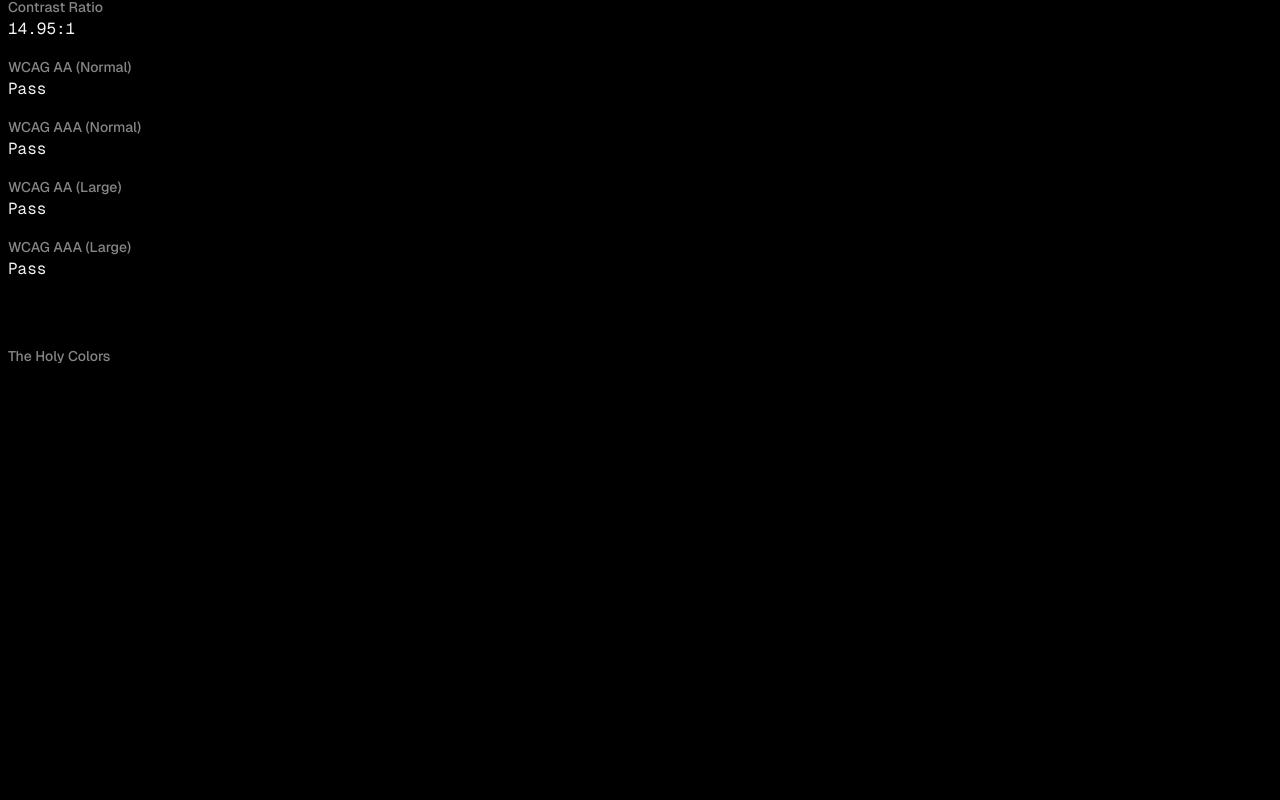
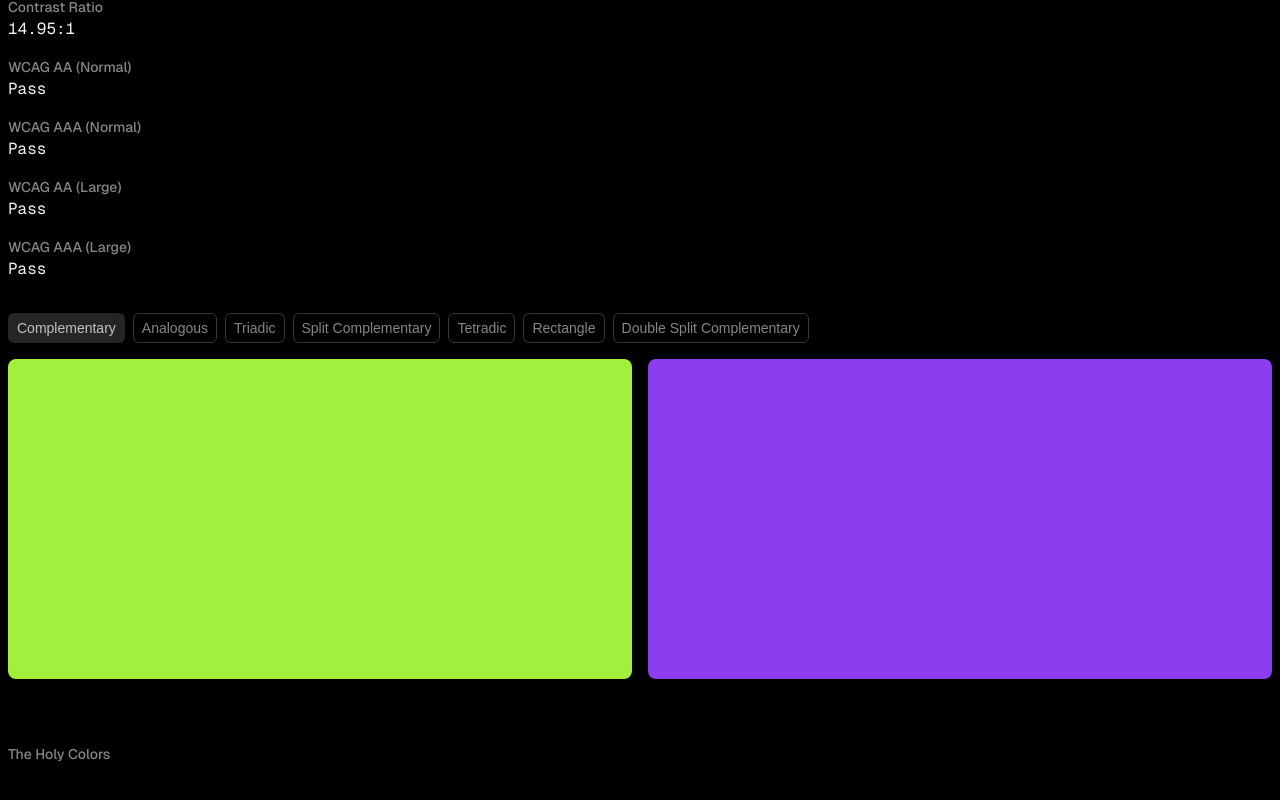
Before and after one commit to r-sp/priest, a Next.js app: page /color in a window 1280 px wide. Shown: the part 1205-2005 px from the top of the page. Before the commit the page ends 1619 px from the top, so only its background shows below. Built offline with nearby package versions, Linux system fonts and the light colour scheme.

Commit message:
add custom color harmony as related color

```diff
--- a/src/components/color/detail.tsx
+++ b/src/components/color/detail.tsx
@@ -2,7 +2,9 @@
 
 import { useState } from "react";
 import { type ColorConverter, stringifyHsl, stringifyRgb } from "~/lib/utils";
-import { useColorProvider } from "./provider";
+import type { AnyColor, HarmonyColor } from "~/lib/types";
+import { useColorProvider, useColorStore } from "./provider";
+import Link from "next/link";
 import clsx from "clsx";
 
 export default function ColorDetail(props: { hex?: string | undefined }) {
@@ -17,6 +19,7 @@ export default function ColorDetail(props: { hex?: string | undefined }) {
     <div className="grid gap-8 px-2 py-4 xl:mx-auto xl:max-w-screen-xl" role="none">
       <ColorConversion hex={colorHex} color={colorDisplay} />
       <ColorAnalysis rgb={stringifyRgb(colorRgb)} color={colorDisplay} />
+      <ColorHarmony color={colorDisplay} convert={convert} />
     </div>
   );
 }
@@ -148,3 +151,177 @@ function ColorAnalysis({ rgb, color }: { rgb: string; color: ColorConverter }) {
     </div>
   );
 }
+
+function ColorHarmony({ color, convert }: { color: ColorConverter; convert: (newColor: AnyColor) => ColorConverter }) {
+  const store = useColorStore((state) => state);
+
+  const hsl = color.toHsl();
+  const baseHue = hsl.h;
+
+  const hue = (deg: number) => {
+    const angle = Math.round(deg + baseHue);
+
+    return ((angle % 360) + 360) % 360;
+  };
+
+  const hueShift = (harmonies: number[]) =>
+    harmonies.map((c) => {
+      const newColor = convert({ ...hsl, h: c });
+
+      return { hex: newColor.toHex(), rgb: newColor.toRgb() };
+    });
+
+  const [harmonyType, setHarmonyType] = useState<HarmonyColor>(store.harmony);
+
+  const harmony = () => {
+    switch (harmonyType) {
+      case "complementary":
+        return hueShift([baseHue, hue(180)]);
+        break;
+      case "analogous":
+        return hueShift([hue(-30), baseHue, hue(30)]);
+        break;
+      case "triadic":
+        return hueShift([baseHue, hue(120), hue(240)]);
+        break;
+      case "split-complementary":
+        return hueShift([baseHue, hue(150), hue(210)]);
+        break;
+      case "tetradic":
+        return hueShift([baseHue, hue(90), hue(180), hue(270)]);
+        break;
+      case "rectangle":
+        return hueShift([baseHue, hue(60), hue(180), hue(240)]);
+        break;
+      case "double-split-complementary":
+        return hueShift([hue(-30), baseHue, hue(30), hue(150), hue(210)]);
+        break;
+    }
+  };
+
+  const updateSection = (type: HarmonyColor) => {
+    setHarmonyType(type);
+    store.setHarmony(type);
+  };
+
+  return (
+    <aside aria-label="color harmony" className="grid gap-4">
+      <nav aria-label="color combinations" className="flex flex-wrap gap-2">
+        <button
+          className={clsx(
+            harmonyType === "complementary"
+              ? "bg-holy-800 text-holy-200"
+              : "border-holy-700 text-holy-400 hover:bg-holy-800 focus:bg-holy-800 active:border-holy-600 active:bg-holy-700",
+            "rounded-md px-2 py-1 text-sm font-normal",
+          )}
+          onClick={() => updateSection("complementary")}
+        >
+          <span>Complementary</span>
+        </button>
+        <button
+          className={clsx(
+            harmonyType === "analogous"
+              ? "bg-holy-800 text-holy-200"
+              : "border-holy-700 text-holy-400 hover:bg-holy-800 focus:bg-holy-800 active:border-holy-600 active:bg-holy-700",
+            "rounded-md px-2 py-1 text-sm font-normal",
+          )}
+          onClick={() => updateSection("analogous")}
+        >
+          <span>Analogous</span>
+        </button>
+        <button
+          className={clsx(
+            harmonyType === "triadic"
+              ? "bg-holy-800 text-holy-200"
+              : "border-holy-700 text-holy-400 hover:bg-holy-800 focus:bg-holy-800 active:border-holy-600 active:bg-holy-700",
+            "rounded-md px-2 py-1 text-sm font-normal",
+          )}
+          onClick={() => updateSection("triadic")}
+        >
+          <span>Triadic</span>
+        </button>
+        <button
+          className={clsx(
+            harmonyType === "split-complementary"
+              ? "bg-holy-800 text-holy-200"
+              : "border-holy-700 text-holy-400 hover:bg-holy-800 focus:bg-holy-800 active:border-holy-600 active:bg-holy-700",
+            "rounded-md px-2 py-1 text-sm font-normal",
+          )}
+          onClick={() => updateSection("split-complementary")}
+        >
+          <span>Split Complementary</span>
+        </button>
+        <button
+          className={clsx(
+            harmonyType === "tetradic"
+              ? "bg-holy-800 text-holy-200"
+              : "border-holy-700 text-holy-400 hover:bg-holy-800 focus:bg-holy-800 active:border-holy-600 active:bg-holy-700",
+            "rounded-md px-2 py-1 text-sm font-normal",
+          )}
+          onClick={() => updateSection("tetradic")}
+        >
+          <span>Tetradic</span>
+        </button>
+        <button
+          className={clsx(
+            harmonyType === "rectangle"
+              ? "bg-holy-800 text-holy-200"
+              : "border-holy-700 text-holy-400 hover:bg-holy-800 focus:bg-holy-800 active:border-holy-600 active:bg-holy-700",
+            "rounded-md px-2 py-1 text-sm font-normal",
+          )}
+          onClick={() => updateSection("rectangle")}
+        >
+          <span>Rectangle</span>
+        </button>
+        <button
+          className={clsx(
+            harmonyType === "double-split-complementary"
+              ? "bg-holy-800 text-holy-200"
+              : "border-holy-700 text-holy-400 hover:bg-holy-800 focus:bg-holy-800 active:border-holy-600 active:bg-holy-700",
+            "rounded-md px-2 py-1 text-sm font-normal",
+          )}
+          onClick={() => updateSection("double-split-complementary")}
+        >
+          <span>Double Split Complementary</span>
+        </button>
+      </nav>
+      <ListColorHarmony section={harmonyType} color={harmony()} />
+    </aside>
+  );
+}
+
+function ListColorHarmony({
+  section,
+  color,
+}: {
+  section: string;
+  color: { hex: string; rgb: { r: number; g: number; b: number } }[];
+}) {
+  return (
+    <ul
+      aria-label={section.replaceAll("-", " ")}
+      className={clsx(
+        "grid gap-4",
+        section === "complementary" && "sm:grid-cols-2",
+        section === "analogous" && "sm:grid-cols-3",
+        section === "triadic" && "sm:grid-cols-3",
+        section === "split-complementary" && "sm:grid-cols-3",
+        section === "tetradic" && "sm:grid-cols-4",
+        section === "rectangle" && "sm:grid-cols-4",
+        section === "double-split-complementary" && "sm:grid-cols-5",
+      )}
+    >
+      {color.map((c, i) => (
+        <li key={i} aria-label={c.hex} className="inline-grid">
+          <Link href={`/color/${c.hex.replace("#", "")}`} className="flex rounded-lg" title={c.hex}>
+            <span
+              role="presentation"
+              className="inline-flex h-36 w-full rounded-lg md:h-48 lg:h-60 xl:h-80 max-sm:h-48"
+              style={{ backgroundColor: stringifyRgb(c.rgb) }}
+            ></span>
+          </Link>
+        </li>
+      ))}
+    </ul>
+  );
+}
```
